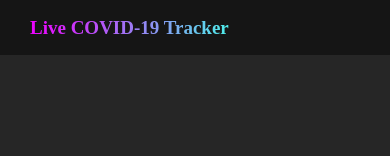
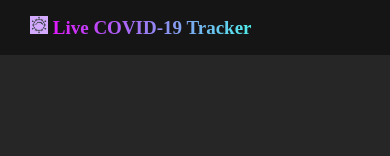
Before and after one commit to Dabbyd123/COVID-19, a React (Create React App) app: page / in a window 390 px wide. Shown: the top 156 px of the page. Built offline with nearby package versions, Linux system fonts and the light colour scheme; no server answers.

Commit message:
added more responsive styling

```diff
--- a/src/App.js
+++ b/src/App.js
@@ -13,11 +13,12 @@ const theme = {
 };
 
 
+
 export default () => (
   <ThemeProvider theme={theme}>
     <Wrapper>
       <NavBar>
-        <NavHeader>Live COVID-19 Tracker</NavHeader>
+        <NavHeader><img src='/5729669-128.png' /> Live COVID-19 Tracker</NavHeader>
       </NavBar>
       <GlobalStats></GlobalStats>
       <USAStats></USAStats>
--- a/src/Map/Map.css
+++ b/src/Map/Map.css
@@ -7,8 +7,9 @@
 
 @media only screen and (max-width: 768px) {
     .leaflet-container {
-        width: 100vw;
-        height: 425px;
+        width: 90vw;
+        height: 400px;
         align-self: center;
+        margin-bottom: 25px;
     }
 }
--- a/src/components/Card.js
+++ b/src/components/Card.js
@@ -21,7 +21,7 @@ width: ${props => props.states ? '80vw' : '70vw'};
 
 @media only screen and (max-width: 768px) {
 width: 75vw;
-height: ${props => props.states ? '50vh' : '50vh'};
+height: ${props => props.states ? '30vh' : '50vh'};
 flex-direction: column;
 }
 
--- a/src/components/CitiesTable.js
+++ b/src/components/CitiesTable.js
@@ -20,17 +20,17 @@ background: -webkit-gradient(linear, 0% 0%, 75% 100%, from(#f000ff), to(#4deeea)
 }
 
 @media only screen and (max-width: 1200px) {
-    font-size: 12px;
+    font-size: 16px;
     padding: 7px
 }
 
 @media only screen and (max-width: 992px) {
-    font-size: 10px;
+    font-size: 16px;
     padding: 5px;
 }
 
 @media only screen and (max-width: 768px) {
-    font-size: 11px;
+    font-size: 12px;
     padding: 5px;
     width: 100vw;
 }
--- a/src/components/Totals.js
+++ b/src/components/Totals.js
@@ -18,7 +18,7 @@ letter-spacing: 1px;
 }
 
 @media only screen and (max-width: 768px) {
-    font-size: ${props => props.time ? '12px' : '25px'};
+    font-size: ${props => props.time ? '14px' : '28px'};
 }
 
 @media only screen and (max-width: 480px) {
--- a/src/containers/StateStats.js
+++ b/src/containers/StateStats.js
@@ -187,7 +187,7 @@ export default () => {
 
                 {state.post.length > 0 && <CitiesTable>
                     <THEAD>
-                        <TH><strong>City/County</strong></TH>
+                        <TH><strong>County</strong></TH>
                         <TH><strong>Confirmed Cases</strong></TH>
                         <TH><strong>Confirmed Diff</strong></TH>
                         <TH><strong>Deaths</strong></TH>
--- a/src/index.css
+++ b/src/index.css
@@ -11,3 +11,15 @@ code {
   font-family: source-code-pro, Menlo, Monaco, Consolas, 'Courier New',
     monospace;
 }
+
+img {
+  width: 23px;
+  height: 23px
+}
+
+@media only screen and (max-width: 768px) {
+  img {
+    width: 18px;
+    height: 18px
+  }
+}
```
